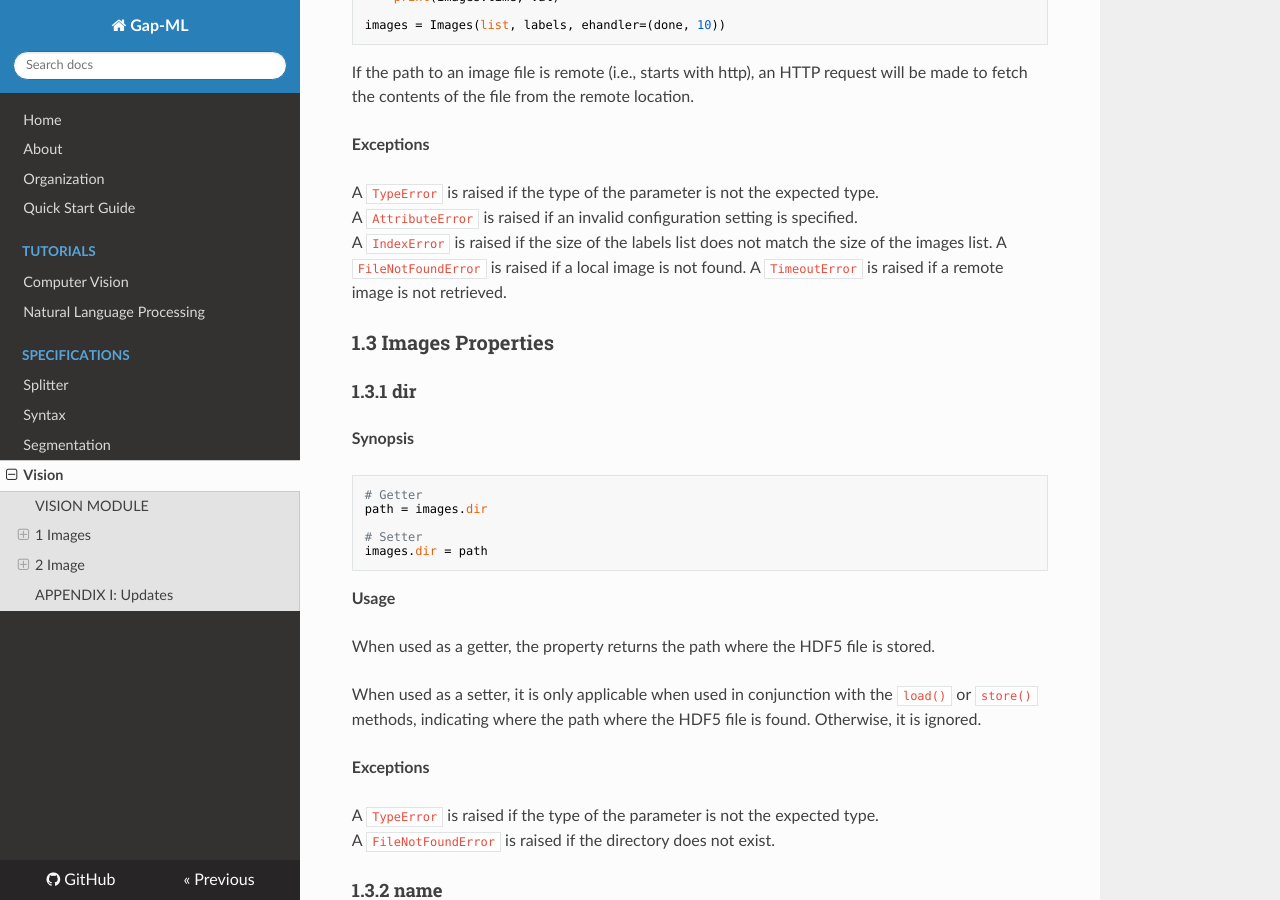
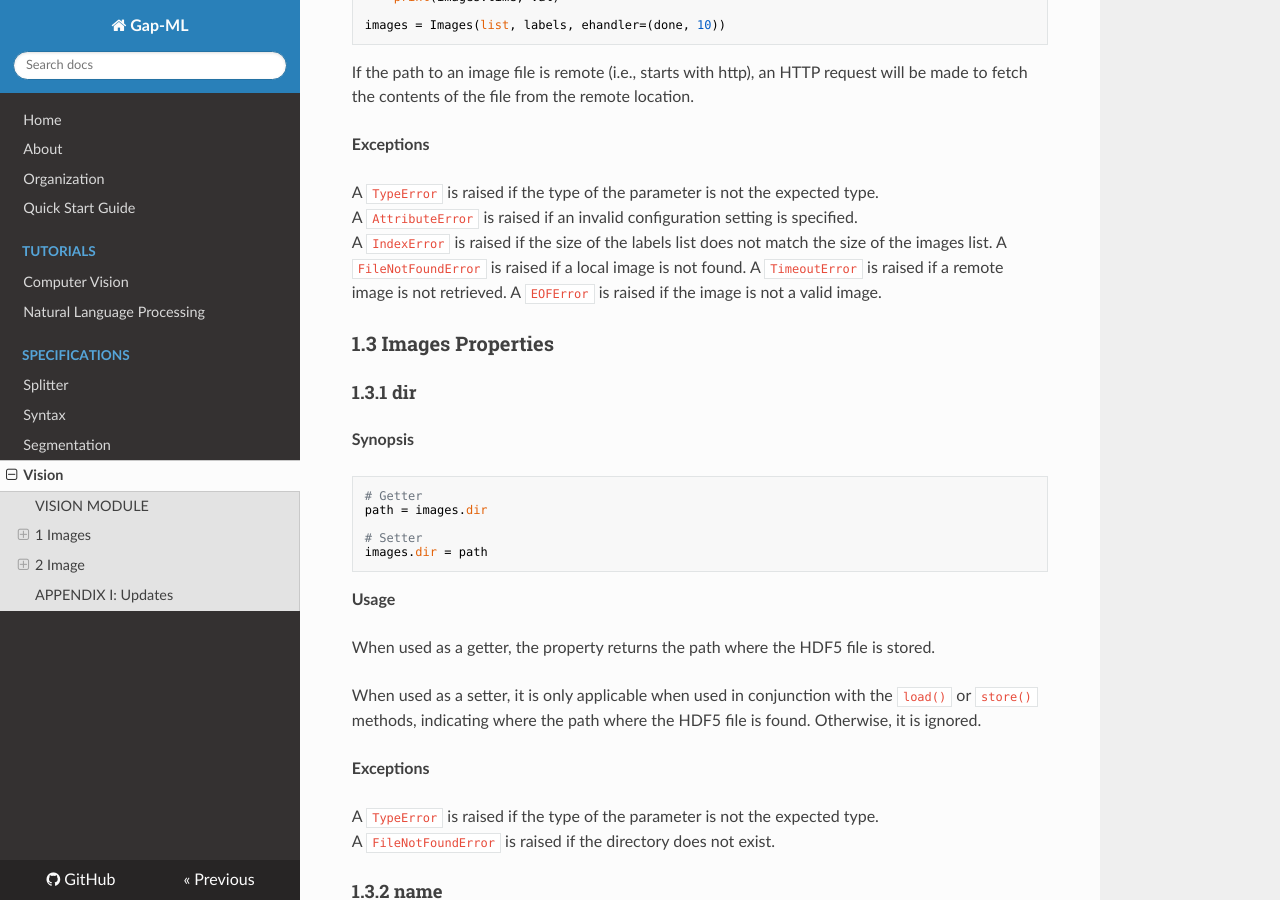
Before and after one commit to andrewferlitsch/Gap, an MkDocs documentation site: the page built from docs/specs/vision_spec.md, in a window 1280 px wide and 900 px high, scrolled down 3376 px. Built offline with MkDocs 1.6.1, drawn with Linux system fonts in a browser that asks for light colours; nearby versions of some CDN libraries.

Commit message:
Update vision_spec.md

```diff
--- a/docs/specs/vision_spec.md
+++ b/docs/specs/vision_spec.md
@@ -121,6 +121,7 @@ A `AttributeError` is raised if an invalid configuration setting is specified.
 A `IndexError` is raised if the size of the labels list does not match the size of the images list.
 A `FileNotFoundError` is raised if a local image is not found.
 A `TimeoutError` is raised if a remote image is not retrieved.
+A `EOFError` is raised if the image is not a valid image.
 
 ### 1.3 Images Properties
 
```
